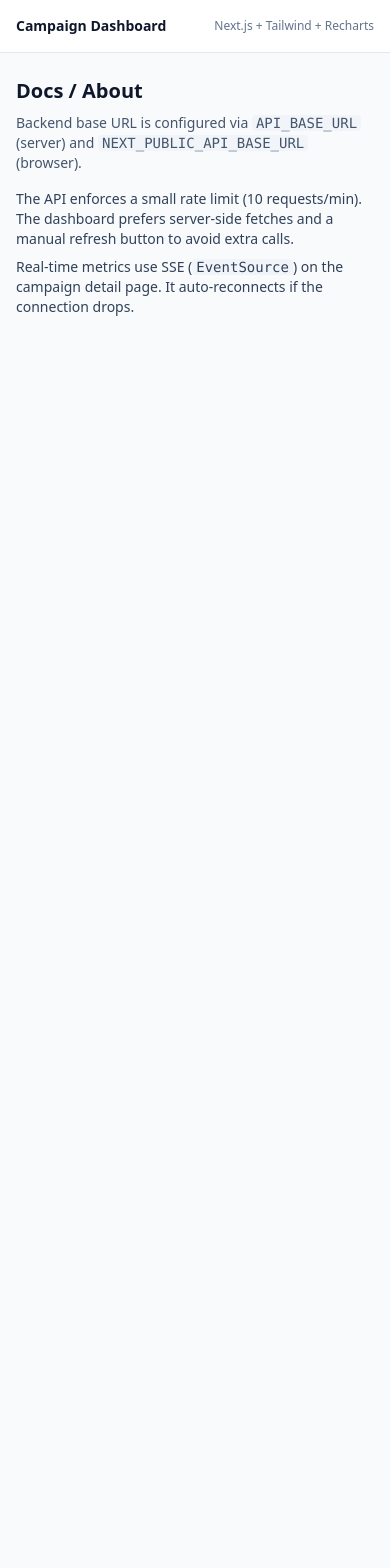
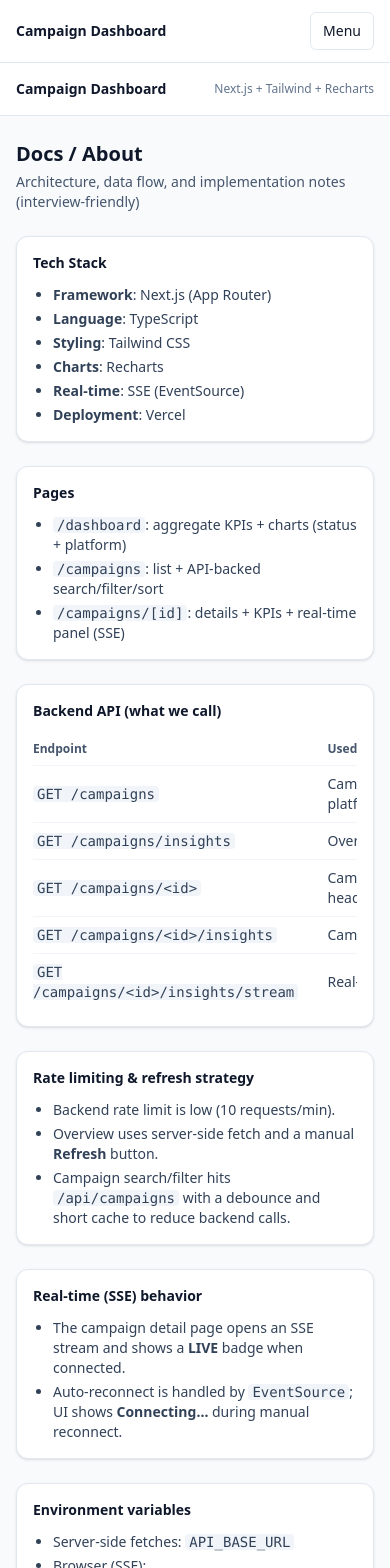
Before and after one commit to udeshya17/campaign-monitoring-dashboard, a Next.js app: page /about in a window 390 px wide. Shown: the top 1568 px of the page. Before the commit the page ends 844 px from the top, so only its background shows below. Built offline with nearby package versions, Linux system fonts and the light colour scheme.

Commit message:
added responsive to the page

```diff
--- a/src/app/about/page.tsx
+++ b/src/app/about/page.tsx
@@ -1,23 +1,165 @@
+import { PageHeader } from "@/components/layout/PageHeader";
+
+function Card({
+  title,
+  children,
+}: {
+  title: string;
+  children: React.ReactNode;
+}) {
+  return (
+    <section className="rounded-xl border border-slate-200 bg-white p-4 shadow-sm">
+      <div className="text-sm font-semibold">{title}</div>
+      <div className="mt-3 text-sm text-slate-700">{children}</div>
+    </section>
+  );
+}
+
+function Code({ children }: { children: React.ReactNode }) {
+  return <code className="rounded bg-slate-100 px-1">{children}</code>;
+}
+
 export default function AboutPage() {
   return (
-    <main>
-      <h1 className="text-xl font-semibold">Docs / About</h1>
-      <p className="mt-2 text-sm text-slate-600">
-        Backend base URL is configured via <code className="rounded bg-slate-100 px-1">API_BASE_URL</code>{" "}
-        (server) and <code className="rounded bg-slate-100 px-1">NEXT_PUBLIC_API_BASE_URL</code>{" "}
-        (browser).
-      </p>
-      <div className="mt-4 space-y-2 text-sm text-slate-700">
-        <p>
-          The API enforces a small rate limit (10 requests/min). The dashboard
-          prefers server-side fetches and a manual refresh button to avoid extra
-          calls.
-        </p>
-        <p>
-          Real-time metrics use SSE (<code className="rounded bg-slate-100 px-1">EventSource</code>)
-          on the campaign detail page. It auto-reconnects if the connection drops.
-        </p>
+    <main className="space-y-6">
+      <PageHeader
+        title="Docs / About"
+        subtitle="Architecture, data flow, and implementation notes (interview-friendly)"
+      />
+
+      <div className="grid gap-6 lg:grid-cols-2">
+        <Card title="Tech Stack">
+          <ul className="list-disc space-y-1 pl-5">
+            <li>
+              <b>Framework</b>: Next.js (App Router)
+            </li>
+            <li>
+              <b>Language</b>: TypeScript
+            </li>
+            <li>
+              <b>Styling</b>: Tailwind CSS
+            </li>
+            <li>
+              <b>Charts</b>: Recharts
+            </li>
+            <li>
+              <b>Real-time</b>: SSE (EventSource)
+            </li>
+            <li>
+              <b>Deployment</b>: Vercel
+            </li>
+          </ul>
+        </Card>
+
+        <Card title="Pages">
+          <ul className="list-disc space-y-1 pl-5">
+            <li>
+              <Code>/dashboard</Code>: aggregate KPIs + charts (status + platform)
+            </li>
+            <li>
+              <Code>/campaigns</Code>: list + API-backed search/filter/sort
+            </li>
+            <li>
+              <Code>/campaigns/[id]</Code>: details + KPIs + real-time panel (SSE)
+            </li>
+          </ul>
+        </Card>
       </div>
+
+      <Card title="Backend API (what we call)">
+        <div className="overflow-x-auto">
+          <table className="min-w-[720px] w-full text-left text-sm">
+            <thead className="text-xs text-slate-600">
+              <tr>
+                <th className="py-2 pr-3">Endpoint</th>
+                <th className="py-2 pr-3">Used for</th>
+                <th className="py-2 pr-3">Notes</th>
+              </tr>
+            </thead>
+            <tbody className="text-slate-700">
+              <tr className="border-t border-slate-100">
+                <td className="py-2 pr-3">
+                  <Code>GET /campaigns</Code>
+                </td>
+                <td className="py-2 pr-3">Campaign list + platform breakdown</td>
+                <td className="py-2 pr-3">
+                  Also powers API-backed search/filter via <Code>/api/campaigns</Code>
+                </td>
+              </tr>
+              <tr className="border-t border-slate-100">
+                <td className="py-2 pr-3">
+                  <Code>GET /campaigns/insights</Code>
+                </td>
+                <td className="py-2 pr-3">Overview KPIs</td>
+                <td className="py-2 pr-3">Used on <Code>/dashboard</Code></td>
+              </tr>
+              <tr className="border-t border-slate-100">
+                <td className="py-2 pr-3">
+                  <Code>GET /campaigns/&lt;id&gt;</Code>
+                </td>
+                <td className="py-2 pr-3">Campaign detail header</td>
+                <td className="py-2 pr-3">Used on <Code>/campaigns/[id]</Code></td>
+              </tr>
+              <tr className="border-t border-slate-100">
+                <td className="py-2 pr-3">
+                  <Code>GET /campaigns/&lt;id&gt;/insights</Code>
+                </td>
+                <td className="py-2 pr-3">Campaign KPI metrics</td>
+                <td className="py-2 pr-3">Used on <Code>/campaigns/[id]</Code></td>
+              </tr>
+              <tr className="border-t border-slate-100">
+                <td className="py-2 pr-3">
+                  <Code>GET /campaigns/&lt;id&gt;/insights/stream</Code>
+                </td>
+                <td className="py-2 pr-3">Real-time updates</td>
+                <td className="py-2 pr-3">SSE via <Code>EventSource</Code></td>
+              </tr>
+            </tbody>
+          </table>
+        </div>
+      </Card>
+
+      <div className="grid gap-6 lg:grid-cols-2">
+        <Card title="Rate limiting & refresh strategy">
+          <ul className="list-disc space-y-1 pl-5">
+            <li>Backend rate limit is low (10 requests/min).</li>
+            <li>
+              Overview uses server-side fetch and a manual <b>Refresh</b> button.
+            </li>
+            <li>
+              Campaign search/filter hits <Code>/api/campaigns</Code> with a debounce
+              and short cache to reduce backend calls.
+            </li>
+          </ul>
+        </Card>
+
+        <Card title="Real-time (SSE) behavior">
+          <ul className="list-disc space-y-1 pl-5">
+            <li>
+              The campaign detail page opens an SSE stream and shows a <b>LIVE</b>{" "}
+              badge when connected.
+            </li>
+            <li>
+              Auto-reconnect is handled by <Code>EventSource</Code>; UI shows{" "}
+              <b>Connecting…</b> during manual reconnect.
+            </li>
+          </ul>
+        </Card>
+      </div>
+
+      <Card title="Environment variables">
+        <ul className="list-disc space-y-1 pl-5">
+          <li>
+            Server-side fetches: <Code>API_BASE_URL</Code>
+          </li>
+          <li>
+            Browser (SSE): <Code>NEXT_PUBLIC_API_BASE_URL</Code>
+          </li>
+        </ul>
+        <div className="mt-3 text-xs text-slate-600">
+          Tip: keep them the same base URL in local dev.
+        </div>
+      </Card>
     </main>
   );
 }
--- a/src/app/layout.tsx
+++ b/src/app/layout.tsx
@@ -15,7 +15,7 @@ export default function RootLayout({
   return (
     <html lang="en">
       <body className="min-h-dvh bg-slate-50 text-slate-900">
-        <div className="flex min-h-dvh">
+        <div className="min-h-dvh md:flex">
           <Navbar />
           <div className="flex min-w-0 flex-1 flex-col">
             <header className="border-b border-slate-200 bg-white">
--- a/src/components/common/Button.tsx
+++ b/src/components/common/Button.tsx
@@ -10,7 +10,7 @@ export function Button({
   return (
     <button
       {...props}
-      className={`cursor-pointer rounded-md bg-slate-900 px-4 py-2 text-sm text-white hover:bg-slate-800 disabled:cursor-not-allowed disabled:opacity-50 ${className}`}
+      className={`cursor-pointer select-none rounded-md bg-slate-900 px-4 py-2 text-sm text-white transition hover:bg-slate-800 active:scale-[0.99] disabled:cursor-not-allowed disabled:opacity-50 ${className}`}
     >
       {children}
     </button>
--- a/src/components/layout/Navbar.tsx
+++ b/src/components/layout/Navbar.tsx
@@ -2,6 +2,7 @@
 
 import Link from "next/link";
 import { usePathname } from "next/navigation";
+import { useState } from "react";
 
 const navItems = [
   { href: "/dashboard", label: "Overview" },
@@ -11,7 +12,81 @@ const navItems = [
 
 export function Navbar() {
   const pathname = usePathname();
+  const [open, setOpen] = useState(false);
   return (
+    <>
+      {/* Mobile top bar */}
+      <div className="sticky top-0 z-40 border-b border-slate-200 bg-white md:hidden">
+        <div className="mx-auto flex max-w-6xl items-center justify-between px-4 py-3">
+          <Link href="/dashboard" className="text-sm font-semibold">
+            Campaign Dashboard
+          </Link>
+          <button
+            type="button"
+            onClick={() => setOpen(true)}
+            className="inline-flex items-center justify-center rounded-md border border-slate-200 bg-white px-3 py-2 text-sm hover:bg-slate-50"
+            aria-label="Open menu"
+          >
+            Menu
+          </button>
+        </div>
+      </div>
+
+      {/* Mobile drawer */}
+      {open ? (
+        <div className="fixed inset-0 z-50 md:hidden">
+          <button
+            type="button"
+            className="absolute inset-0 bg-black/40"
+            aria-label="Close menu"
+            onClick={() => setOpen(false)}
+          />
+          <div className="absolute left-0 top-0 h-full w-72 bg-gradient-to-b from-slate-950 to-slate-900 p-4 text-white shadow-xl">
+            <div className="flex items-center justify-between">
+              <div>
+                <div className="text-sm font-semibold">Campaign Dashboard</div>
+                <div className="mt-1 text-xs text-white/70">
+                  Monitoring & analytics
+                </div>
+              </div>
+              <button
+                type="button"
+                onClick={() => setOpen(false)}
+                className="rounded-md bg-white/10 px-3 py-2 text-sm hover:bg-white/15"
+              >
+                Close
+              </button>
+            </div>
+
+            <nav className="mt-6 flex flex-col gap-1">
+              {navItems.map((item) => {
+                const active =
+                  pathname === item.href || pathname.startsWith(`${item.href}/`);
+                return (
+                  <Link
+                    key={item.href}
+                    href={item.href}
+                    onClick={() => setOpen(false)}
+                    className={`rounded-md px-3 py-2 text-sm transition ${
+                      active
+                        ? "bg-white/10 text-white"
+                        : "text-white/80 hover:bg-white/10 hover:text-white"
+                    }`}
+                  >
+                    {item.label}
+                  </Link>
+                );
+              })}
+            </nav>
+
+            <div className="mt-auto pt-6 text-xs text-white/60">
+              Rate limit: 10 req/min
+            </div>
+          </div>
+        </div>
+      ) : null}
+
+      {/* Desktop sidebar */}
       <aside className="hidden w-64 flex-col border-r border-slate-200 bg-gradient-to-b from-slate-950 to-slate-900 text-white md:flex">
         <div className="px-5 py-5">
           <Link href="/dashboard" className="text-sm font-semibold tracking-wide">
@@ -44,5 +119,6 @@ export function Navbar() {
           Rate limit: 10 req/min
         </div>
       </aside>
+    </>
   );
 }
--- a/src/utils/formatters.ts
+++ b/src/utils/formatters.ts
@@ -25,5 +25,7 @@ export function formatDateTime(iso: string): string {
     day: "2-digit",
     hour: "2-digit",
     minute: "2-digit",
+    second: "2-digit",
+    timeZoneName: "short",
   }).format(d);
 }
```
Also changed, not shown: src/app/campaigns/ui.tsx (+7 -4 lines). Lines whose indentation alone changed are shown as unchanged.
